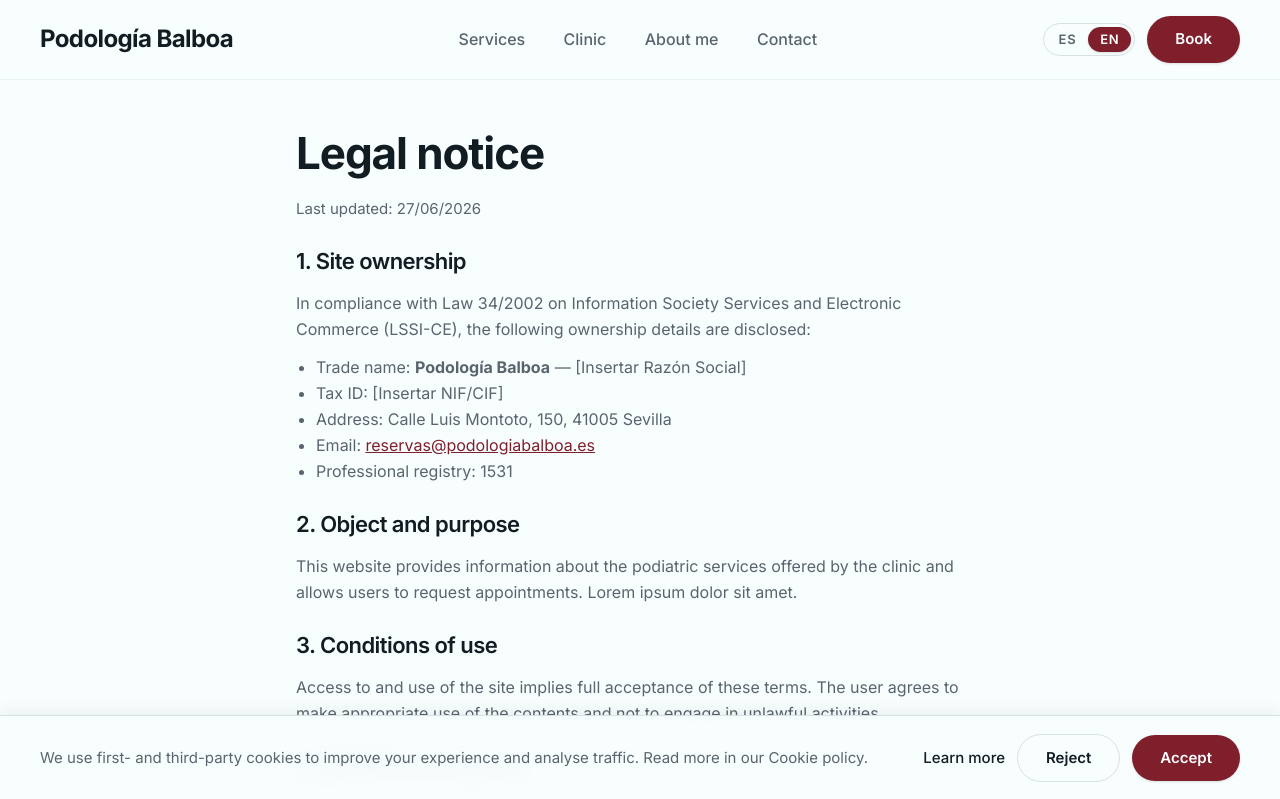
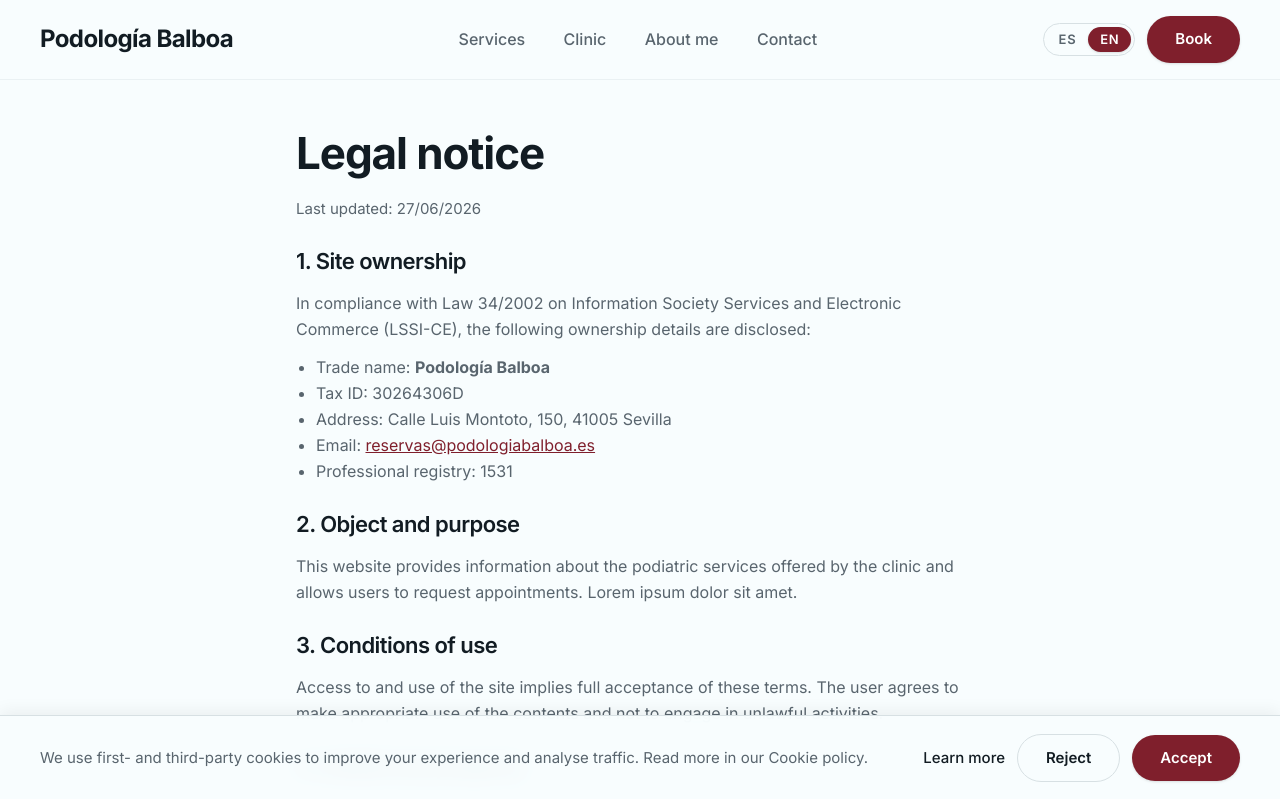
Before and after one commit to LuisRamirezdeVerger/clinicapodologo, a Next.js app: page /en/legal/aviso-legal in a window 1280 px wide. Shown: the top 799 px of the page. Built offline with nearby package versions, Linux system fonts and the light colour scheme.

Commit message:
Details updated

```diff
--- a/app/[locale]/(public)/legal/aviso-legal/page.tsx
+++ b/app/[locale]/(public)/legal/aviso-legal/page.tsx
@@ -31,9 +31,9 @@ export default async function LegalNoticePage({
         </p>
         <ul className="list-disc pl-[1.25rem]">
           <li>
-            {isEn ? "Trade name" : "Denominación"}: <strong>{SITE.name}</strong> — [Insertar Razón Social]
+            {isEn ? "Trade name" : "Denominación"}: <strong>{SITE.name}</strong>
           </li>
-          <li>{isEn ? "Tax ID" : "NIF/CIF"}: [Insertar NIF/CIF]</li>
+          <li>{isEn ? "Tax ID" : "NIF/CIF"}: 30264306D</li>
           <li>
             {isEn ? "Address" : "Domicilio"}: {SITE.address.street},{" "}
             {SITE.address.postalCode} {SITE.address.locality}
```
